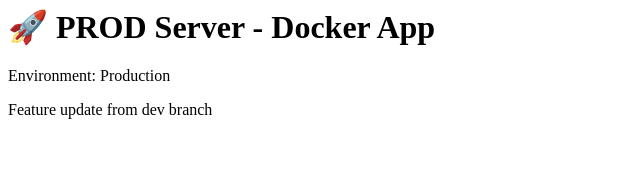
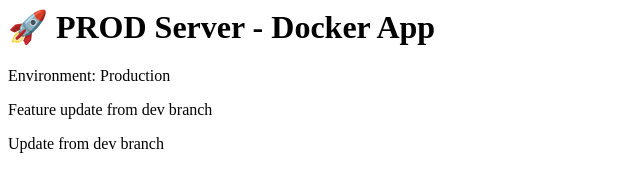
Before and after one commit to prasadpawar252/devops-assignment, a plain HTML site: page index.html in a window 1280 px wide. Shown: the whole page, without its empty margins (0-640 px from the left). Drawn offline with Linux system fonts and the light colour scheme.

Commit message:
update from dev branch

```diff
--- a/index.html
+++ b/index.html
@@ -1,3 +1,4 @@
 <h1>🚀 PROD Server - Docker App</h1>
 <p>Environment: Production</p>
 <p>Feature update from dev branch</p>
+<p>Update from dev branch</p>
```
